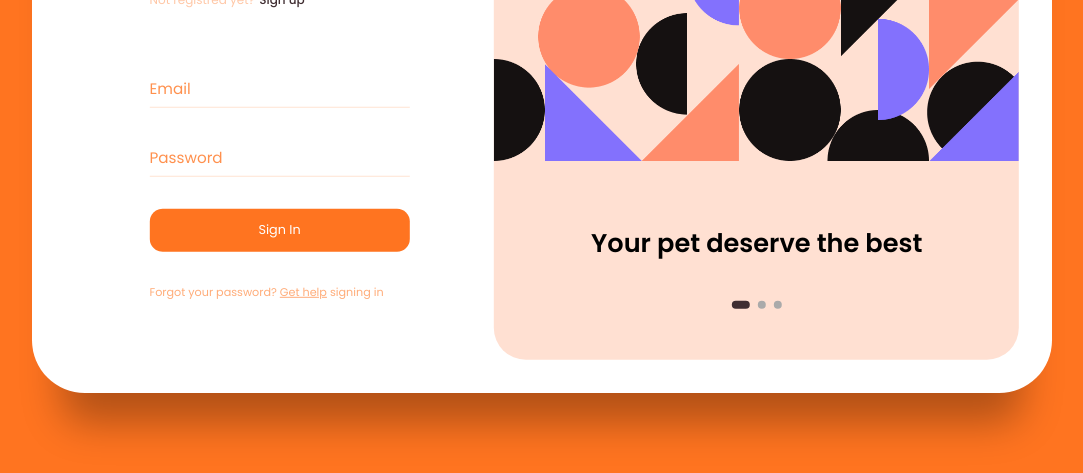
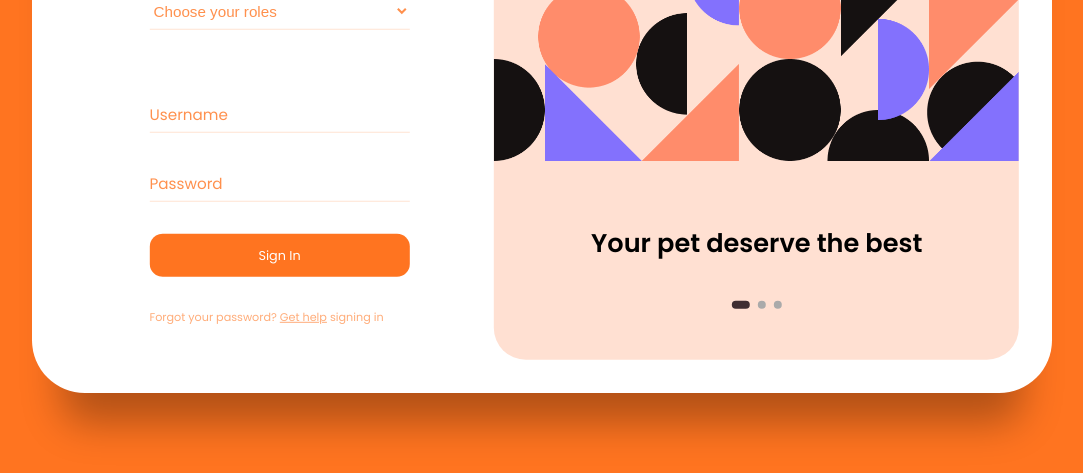
Before and after one commit to MasterMobo/WebProg-ASM2, a plain HTML site: page frontend/LoginPage/index.html in a window 1280 px wide. Shown: the part 327-800 px from the top of the page, without its empty margins (98-1181 px from the left). Drawn offline with Linux system fonts and the light colour scheme.

Commit message:
update for sign in form

```diff
--- a/frontend/LoginPage/index.html
+++ b/frontend/LoginPage/index.html
@@ -26,14 +26,23 @@
               <a href="#" class="toggle">Sign up</a>
             </div>
 
+            <div class="input-wrap dropbox">
+              <select id="roles" name="role">
+                <option selected="true" hidden disabled>Choose your roles</option>
+                <option value="Customer">Customer</option>
+                <option value="Vendor">Vendor</option>
+                <option value="Shipper">Shipper</option>
+              </select>
+            </div>
+
             <div class="actual-form">
               <div class="input-wrap">
-                <input type="text" minlength="4" class="input-field" autocomplete="off" required />
-                <label>Email</label>
+                <input type="text" name="username" minlength="4" class="input-field" autocomplete="off" required />
+                <label>Username</label>
               </div>
 
               <div class="input-wrap">
-                <input type="password" minlength="4" class="input-field" autocomplete="off" required />
+                <input type="password" name="password" minlength="4" class="input-field" autocomplete="off" required />
                 <label>Password</label>
               </div>
 
```
